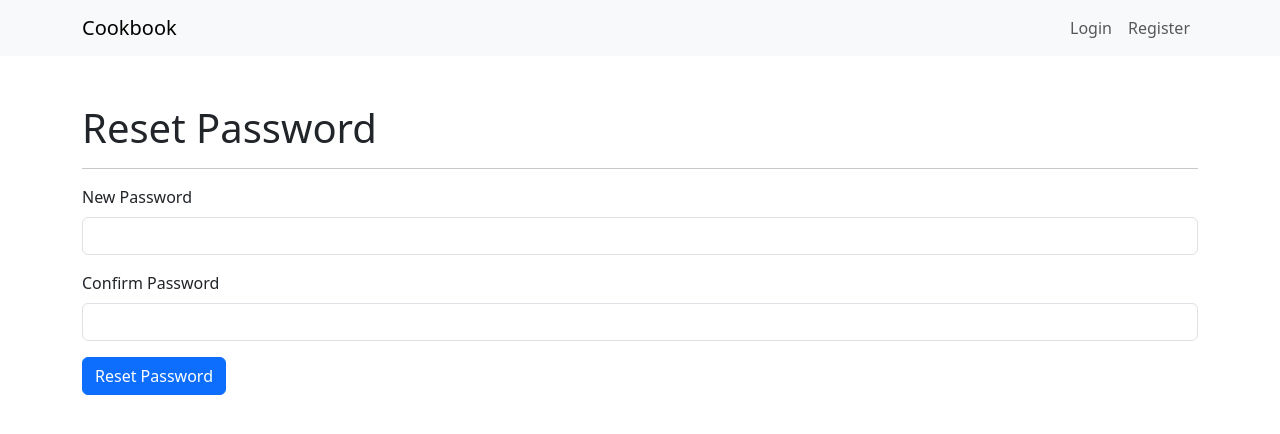
After one commit to s22630-pj-tomasz-rybczynski/cookbook, a Flask app: page /reset_password/989f267b-62af-4d38-9255-8b9ca0fb786a in a window 1280 px wide. The commit adds this page. Shown: the top 434 px of the page. Run offline with Flask 3, Linux system fonts and the light colour scheme; data comes from the database, SQL or seed files in the repository; both versions use the stored data as it was after the commit.

Commit message:
Add email reset and delete recipe

```diff
--- a/app.py
+++ b/app.py
@@ -1,7 +1,11 @@
+import uuid
 from flask import Flask, render_template, request, redirect, jsonify, g, flash, url_for
 from flask_bcrypt import Bcrypt
 from dotenv import load_dotenv
 from models import Recipe, User
+from sendgrid import SendGridAPIClient
+from sendgrid.helpers.mail import Mail
+
 from flask_login import LoginManager, current_user, login_user, login_required, logout_user
 import os
 import sqlite3
@@ -10,6 +14,7 @@ load_dotenv()
 
 app = Flask(__name__)
 app.secret_key = os.getenv('SECRET_KEY')
+sendgrid_api_key = os.getenv('SENDGRID_API_KEY')
 
 bcrypt = Bcrypt(app)
 
@@ -28,9 +33,11 @@ def get_db():
                         title TEXT NOT NULL,
                         ingredients TEXT NOT NULL,
                         instructions TEXT NOT NULL,
-                        image_address TEXT NOT NULL)''')
+                        image_address TEXT NOT NULL,
+                        user_id VARCHAR(36) NOT NULL,
+                        FOREIGN KEY (user_id) REFERENCES users(id))''')
         db.execute('''CREATE TABLE IF NOT EXISTS users
-                        (id INTEGER PRIMARY KEY AUTOINCREMENT,
+                        (id VARCHAR(36) PRIMARY KEY,
                         email VARCHAR(255) NOT NULL,
                         password VARCHAR(255) NOT NULL)''')
 
@@ -38,6 +45,61 @@ def get_db():
     db.row_factory = sqlite3.Row
 
     return db
+
+def get_user(email):
+    cursor = get_db().cursor()
+    cursor.execute('SELECT * FROM users WHERE email = ?', (email,))
+    user = cursor.fetchone()
+
+    if user is None:
+        return None
+
+    return User(user[0], user[1], user[2])
+
+
+def get_user_by_id(id):
+    cursor = get_db().cursor()
+    cursor.execute('SELECT * FROM users WHERE id = ?', (id,))
+    user = cursor.fetchone()
+
+    if user is None:
+        return None
+
+    return User(user[0], user[1], user[2])
+
+
+def get_recipe(id):
+    cursor = get_db().cursor()
+    cursor.execute('SELECT * FROM recipes WHERE id = ?', (id,))
+    recipe = cursor.fetchone()
+
+    if recipe is None:
+        return None
+
+    return Recipe(*recipe)
+
+
+def hash_password(password):
+    return bcrypt.generate_password_hash(password).decode('utf-8')
+
+
+def send_reset_password_email(user_email, reset_password_link):
+    message = Mail(
+        from_email='cargo2137@wp.pl',
+        to_emails=user_email,
+        subject='Reset Your Password',
+        html_content=f'Click the link to reset your password: <a href="{reset_password_link}">{reset_password_link}</a>'
+    )
+
+    try:
+        sg = SendGridAPIClient(sendgrid_api_key)
+        response = sg.send(message)
+        print(response.status_code)
+        print(response.body)
+        print(response.headers)
+    except Exception as e:
+        print(str(e))
+
 
 @login_manager.user_loader
 def load_user(user_id):
@@ -92,8 +154,8 @@ def add_recipe():
         image_address = request.form['image_address']
 
         db = get_db()
-        db.execute('INSERT INTO recipes (title, ingredients, instructions, image_address) VALUES (?, ?, ?, ?)',
-                   (title, ingredients, instructions, image_address))
+        db.execute('INSERT INTO recipes (title, ingredients, instructions, image_address, user_id) VALUES (?, ?, ?, ?, ?)',
+                   (title, ingredients, instructions, image_address, current_user.id))
         db.commit()
 
         return redirect('/')
@@ -107,19 +169,18 @@ def register():
         email = request.form['email']
         password = request.form['password']
 
-        conn = get_db()
-        cursor = conn.cursor()
-        cursor.execute("SELECT * FROM users WHERE email=?", (email,))
-        user = cursor.fetchone()
+        db = get_db()
+        cursor = db.cursor()
+        user = get_user(email)
 
         if user:
             flash('Email already exists. Please choose a different email.', 'error')
             return redirect('/register')
 
-        hashed_password = bcrypt.generate_password_hash(password).decode('utf-8')
-
-        cursor.execute("INSERT INTO users (email, password) VALUES (?, ?)", (email, hashed_password))
-        conn.commit()
+        hashed_password = hash_password(password)
+        user_id = str(uuid.uuid4())
+        cursor.execute("INSERT INTO users (id, email, password) VALUES (?, ?, ?)", (user_id, email, hashed_password))
+        db.commit()
 
         flash('Registration successful. You can now log in.', 'success')
         return redirect('/login')
@@ -136,19 +197,15 @@ def login():
         email = request.form.get('email')
         password = request.form.get('password')
 
-        cursor = get_db().cursor()
-        cursor.execute('SELECT * FROM users WHERE email = ?', (email,))
-        user = cursor.fetchone()
+        user = get_user(email)
 
-        is_valid = bcrypt.check_password_hash(user[2], password)
+        is_valid = bcrypt.check_password_hash(user.password, password)
 
         if user is None or not is_valid:
             flash('Invalid email or password.', 'error')
             return redirect(url_for('login'))
 
-
-        user_obj = User(user[0], user[1], user[2])
-        login_user(user_obj)
+        login_user(user)
 
         return redirect(url_for('index'))
 
@@ -159,10 +216,9 @@ def login():
 @login_required
 def edit_recipe(recipe_id):
     db = get_db()
-    cursor = db.execute('SELECT * FROM recipes WHERE id = ?', (recipe_id,))
-    recipe_data = cursor.fetchone()
+    recipe = get_recipe(recipe_id)
 
-    if not recipe_data:
+    if not recipe:
         return 'Recipe not found'
 
     if request.method == 'POST':
@@ -170,15 +226,68 @@ def edit_recipe(recipe_id):
         ingredients = request.form['ingredients']
         instructions = request.form['instructions']
 
+        if recipe.user_id != current_user.id:
+            return render_template('forbidden.html')
+
         db.execute('UPDATE recipes SET title = ?, ingredients = ?, instructions = ? WHERE id = ?',
                    (title, ingredients, instructions, recipe_id))
         db.commit()
 
-        flash('Recipe updated successfully')
         return redirect(url_for('recipe', recipe_id=recipe_id))
 
-    recipe = Recipe(*recipe_data)
     return render_template('edit_recipe.html', recipe=recipe)
+
+
+@app.route('/reset_password/<user_id>', methods=['GET', 'POST'])
+def reset_password(user_id):
+    user = get_user_by_id(user_id)
+    if not user:
+        return 'Invalid reset token'
+    if request.method == 'POST':
+        password = request.form['new_password']
+        confirm_password = request.form['confirm_password']
+        if password == confirm_password:
+            hashed_password = hash_password(password)
+            db = get_db()
+            db.cursor().execute("UPDATE users SET password = ? WHERE id = ?", (hashed_password, user.id))
+            db.commit()
+            flash('Your password reset has been successful', 'info')
+            return redirect(url_for('login'))
+        else:
+            return 'Password and confirm password do not match'
+    return render_template('reset_password.html', user_id=user_id)
+
+
+@app.route('/recipe/delete/<int:recipe_id>', methods=['POST'])
+@login_required
+def delete_recipe(recipe_id):
+
+    recipe = get_recipe(recipe_id)
+
+    if recipe.user_id != current_user.id:
+        return render_template('forbidden.html')
+
+    db = get_db()
+    db.execute('DELETE FROM recipes WHERE id = ?', (recipe_id,))
+    db.commit()
+    flash('Recipe deleted successfully', 'success')
+    return redirect(url_for('index'))
+
+
+@app.route('/forgot_password', methods=['GET', 'POST'])
+def forgot_password():
+    if request.method == 'POST':
+        email = request.form['email']
+        user = get_user(email)
+
+        if user:
+            send_reset_password_email(email, f'http://localhost:5000/reset_password/{user.id}')
+
+            return render_template('reset_successful.html')
+        else:
+            flash('Email not found', 'info')
+            render_template('forgot_password.html')
+    return render_template('forgot_password.html')
 
 
 @app.route('/logout')
--- a/models.py
+++ b/models.py
@@ -2,12 +2,13 @@ from flask_login import UserMixin
 import json
 
 class Recipe:
-    def __init__(self, id, title, ingredients, instructions, image_address):
+    def __init__(self, id, title, ingredients, instructions, image_address, user_id):
         self.id = id
         self.title = title
         self.ingredients = ingredients.split(",")
         self.instructions = instructions
         self.image_address = image_address
+        self.user_id = user_id
 
 
     def to_json(self):
--- a/templates/login.html
+++ b/templates/login.html
@@ -35,6 +35,8 @@
                     <label for="password" class="form-label">Password:</label>
                     <input type="password" id="password" name="password" class="form-control" required>
                 </div>
+                <p>Forgot your password? <a href="{{ url_for('forgot_password') }}">Reset it here</a></p>
+
                 <button type="submit" class="btn btn-primary">Login</button>
             </form>
         </div>
--- a/templates/recipe.html
+++ b/templates/recipe.html
@@ -21,6 +21,11 @@
 
         <a href="{{ url_for('edit_recipe', recipe_id=recipe.id) }}" class="btn btn-primary">Edit Recipe</a>
 
+        <form action="{{ url_for('delete_recipe', recipe_id=recipe.id) }}" method="post" class="d-inline">
+            <input type="hidden" name="_method" value="DELETE">
+            <button type="submit" class="btn btn-danger">Delete Recipe</button>
+        </form>
+
         {% else %}
         <p>Recipe not found</p>
         {% endif %}
--- /dev/null
+++ b/templates/reset_password.html
@@ -0,0 +1,20 @@
+{% extends 'layout.html' %}
+
+{% block title %}Reset Password{% endblock %}
+{% block content %}
+    <div class="container mt-5">
+        <h1>Reset Password</h1>
+        <hr>
+            <form method="POST">
+                <div class="mb-3">
+                    <label for="new_password" class="form-label">New Password</label>
+                    <input type="password" class="form-control" id="new_password" name="new_password" required>
+                </div>
+                <div class="mb-3">
+                    <label for="confirm_password" class="form-label">Confirm Password</label>
+                    <input type="password" class="form-control" id="confirm_password" name="confirm_password" required>
+                </div>
+                <button type="submit" class="btn btn-primary">Reset Password</button>
+            </form>
+    </div>
+{% endblock %}
```
Also changed, not shown: requirements.txt (added, +75 -0 lines), templates/forbidden.html (added, +17 -0 lines), templates/forgot_password.html (added, +23 -0 lines), templates/reset_successful.html (added, +7 -0 lines), README.md (added), recipes.db.
